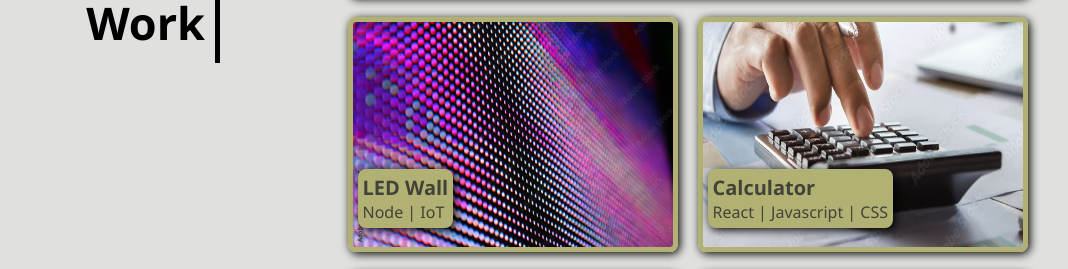
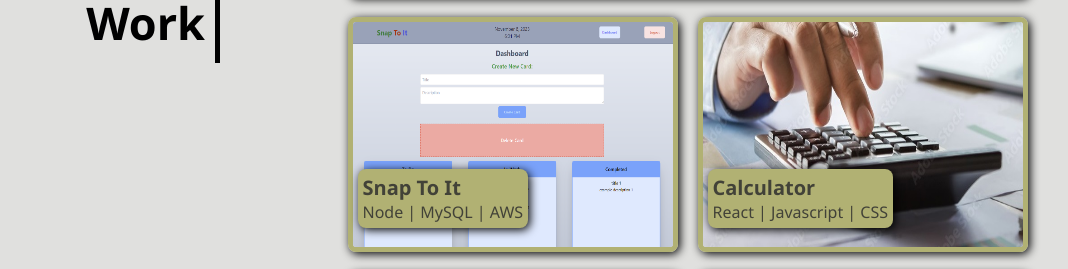
Before and after one commit to JBowen96/JBowen-Portfolio, a plain HTML site: page index.html in a window 1280 px wide. Shown: the part 1080-1349 px from the top of the page, without its empty margins (85-1153 px from the left). Drawn offline with Linux system fonts and the light colour scheme.

Commit message:
Updated new project

```diff
--- a/index.html
+++ b/index.html
@@ -59,11 +59,11 @@
 
           </div>
           <div class="app-container">
-            <a href="#">
-                <img src="Assets/ledwall.jpg" alt="A wall of led lights" class="app-img">
+            <a href="#https://github.com/JBowen96/Snap-To-It">
+                <img src="Assets/snap-to-it.PNG" alt="A webpage of Sanp to it" class="app-img">
               <div class="app-name">
-                <h3>LED Wall</h3>
-                <p>Node | IoT</p>
+                <h3>Snap To It</h3>
+                <p>Node | MySQL | AWS</p>
               </div>
             </a>
 
```
Also changed, not shown: Assets/snap-to-it.PNG (added).
